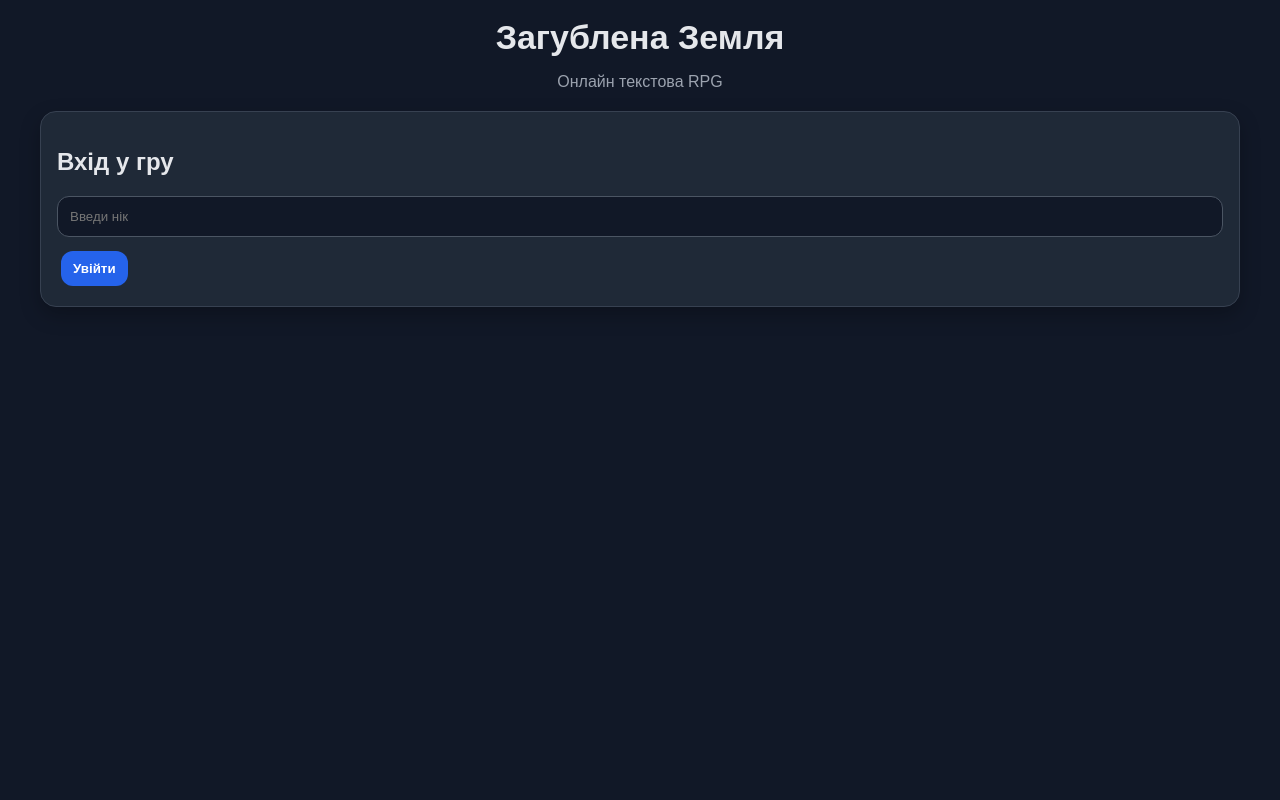
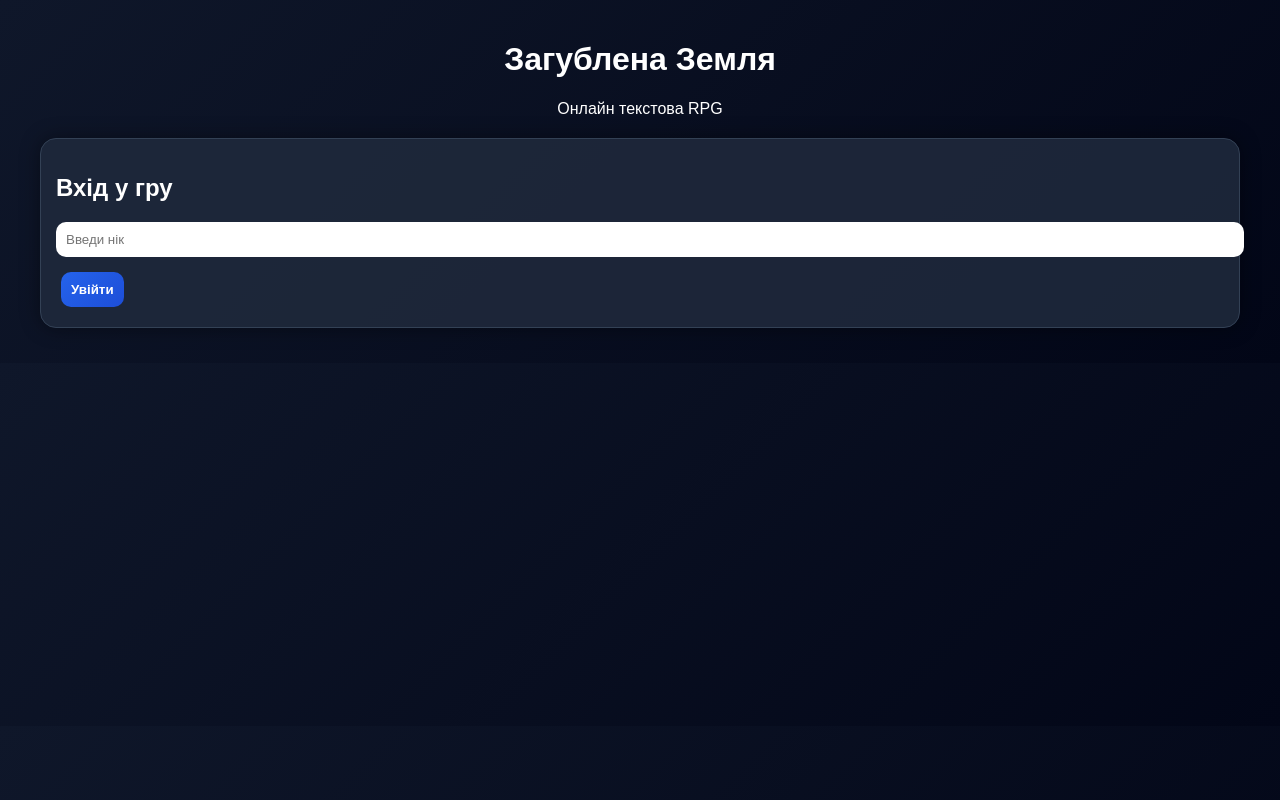
Before and after one commit to slavutihhhhh/text-rpg-server, a website: page public/index.html in a window 1280 px wide. Drawn offline with nearby package versions, Linux system fonts and the light colour scheme; no server answers.

Commit message:
Update style.css

```diff
--- a/public/style.css
+++ b/public/style.css
@@ -1 +1,83 @@
-*{box-sizing:border-box}body{margin:0;font-family:Arial,sans-serif;background:#111827;color:#e5e7eb}.app{width:min(1200px,96%);margin:0 auto;padding:18px 0 40px}header{text-align:center;margin-bottom:20px}header h1{margin:0;font-size:34px}header p{color:#9ca3af}.card{background:#1f2937;border:1px solid #374151;border-radius:16px;padding:16px;margin-bottom:16px;box-shadow:0 8px 20px rgba(0,0,0,.25)}.grid{display:grid;grid-template-columns:1fr 1fr;gap:16px}.hidden{display:none}input{width:100%;padding:12px;border-radius:12px;border:1px solid #4b5563;background:#111827;color:#fff;margin-bottom:10px}button{border:0;border-radius:12px;padding:10px 12px;margin:4px;background:#2563eb;color:white;cursor:pointer;font-weight:bold}button:hover{background:#1d4ed8}button:disabled{opacity:.45}.danger{background:#dc2626}.good{background:#16a34a}.item,.location,.logLine,.chatLine,.onlineLine{background:#111827;border:1px solid #374151;border-radius:12px;padding:10px;margin:8px 0}.small{color:#9ca3af;font-size:13px}.hpbar{width:100%;height:16px;background:#374151;border-radius:99px;overflow:hidden;margin:8px 0}.hpfill{height:100%;background:#ef4444}.chatRow{display:grid;grid-template-columns:1fr auto;gap:8px}#chat,#battleLog{max-height:260px;overflow-y:auto}@media(max-width:800px){.grid{grid-template-columns:1fr}}
+body {
+  margin: 0;
+  font-family: Arial;
+  background: linear-gradient(135deg, #0f172a, #020617);
+  color: white;
+}
+
+.app {
+  width: 95%;
+  max-width: 1200px;
+  margin: auto;
+  padding: 20px;
+}
+
+header {
+  text-align: center;
+  margin-bottom: 20px;
+}
+
+.card {
+  background: rgba(30, 41, 59, 0.9);
+  border-radius: 16px;
+  padding: 15px;
+  margin-bottom: 15px;
+  border: 1px solid #334155;
+  box-shadow: 0 0 20px rgba(0,0,0,0.4);
+}
+
+.grid {
+  display: grid;
+  grid-template-columns: 1fr 1fr;
+  gap: 15px;
+}
+
+button {
+  border: none;
+  border-radius: 10px;
+  padding: 10px;
+  margin: 5px;
+  background: linear-gradient(135deg, #2563eb, #1d4ed8);
+  color: white;
+  font-weight: bold;
+  cursor: pointer;
+}
+
+button:hover {
+  transform: scale(1.05);
+}
+
+input {
+  width: 100%;
+  padding: 10px;
+  border-radius: 10px;
+  border: none;
+  margin-bottom: 10px;
+}
+
+.item {
+  background: #020617;
+  padding: 10px;
+  border-radius: 10px;
+  margin: 8px 0;
+}
+
+.hpbar {
+  height: 14px;
+  background: #334155;
+  border-radius: 10px;
+  overflow: hidden;
+}
+
+.hpfill {
+  height: 100%;
+  background: linear-gradient(90deg, red, orange);
+}
+
+.chatLine {
+  margin: 4px 0;
+}
+
+.hidden {
+  display: none;
+}
```
